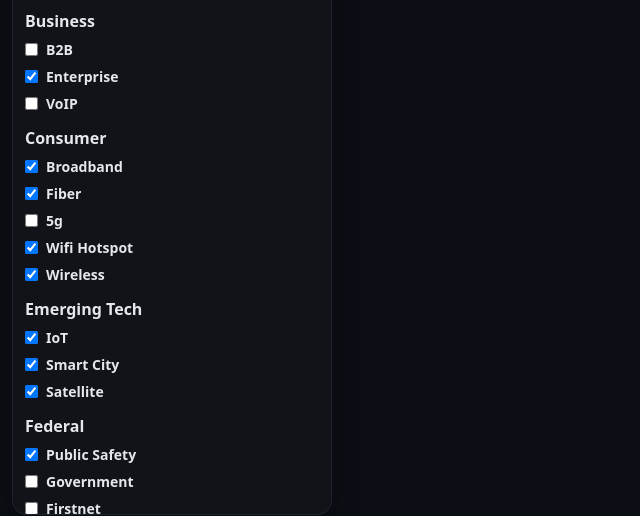
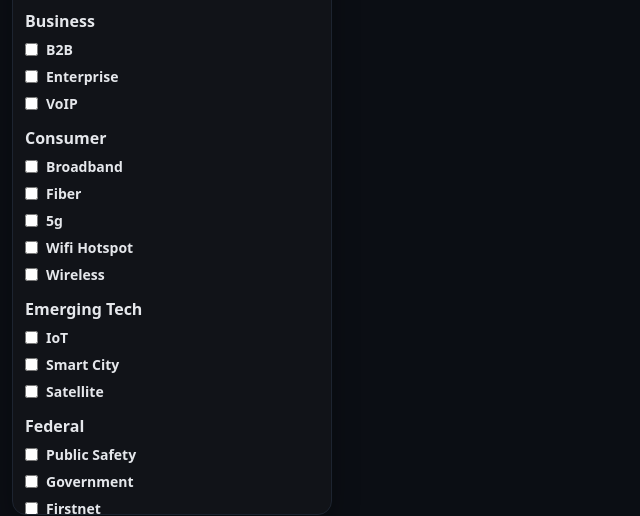
Before and after one commit to corbtastik/incident-visualizer, a React (Vite) app: page / in a window 1280 px wide. Shown: the part 273-789 px from the top of the page, without its empty margins (0-640 px from the left). Built offline with nearby package versions, Linux system fonts and the light colour scheme; no server answers.

Commit message:
optimize get when nothing is selected

```diff
--- a/src/App.jsx
+++ b/src/App.jsx
@@ -19,36 +19,28 @@
   const [incidents, setIncidents] = useState([]);
   const [timeline, setTimeline] = useState([]);
 
-  // Keep state shape mostly the same for ControlPanel compatibility,
-  // but remove cityQuery and any zoom handlers.
+  // Default filters to NONE selected
   const [state, setState] = useState({
     layer: 'heatmap',
     radius: 30,
     baseMap: 'dark',
     colorRamp: 'cool',
-    types: new Set([
-      'wireless',
-      'fiber',
-      'enterprise',
-      'broadband',
-      'wifi-hotspot',
-      'iot',
-      'satellite',
-      'smart-city',
-      'public-safety',
-      'backhaul',
-      'edge',
-      'datacenter',
-      'cloud-network'
-    ]),
+    types: new Set(), // none selected by default
     windowSec: 60,
     collapsed: false
   });
 
-  // Poll backend (no mocks on failure)
+  // Poll backend (skip when no filters selected)
   useEffect(() => {
     let mounted = true;
+
     async function loop() {
+      // Optimization: if no types selected, clear and skip fetch
+      if (state.types.size === 0) {
+        if (mounted) setIncidents([]);
+        return;
+      }
+
       try {
         const res = await fetchIncidents({
           types: Array.from(state.types),
@@ -59,6 +51,7 @@
         if (mounted) setIncidents([]); // no mock fallback
       }
     }
+
     loop();
     const id = setInterval(loop, 1000);
     return () => {
```
